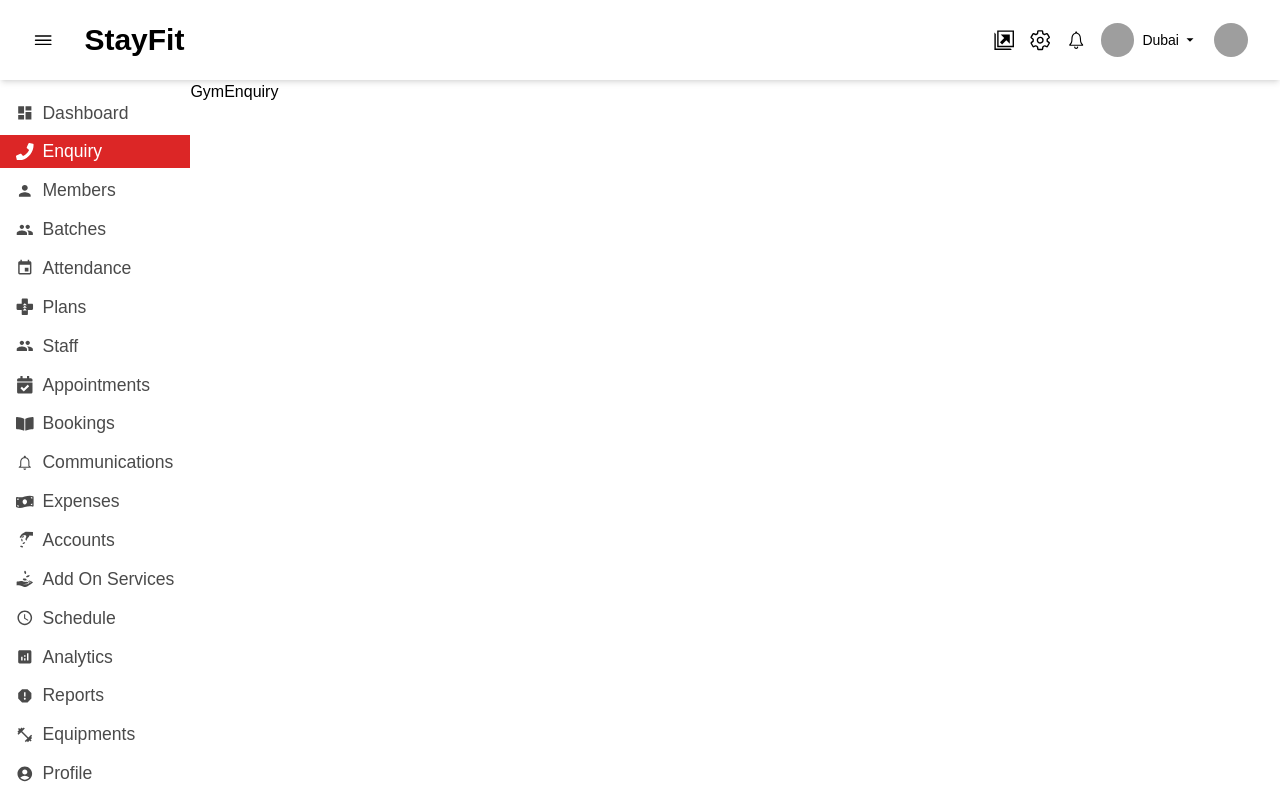
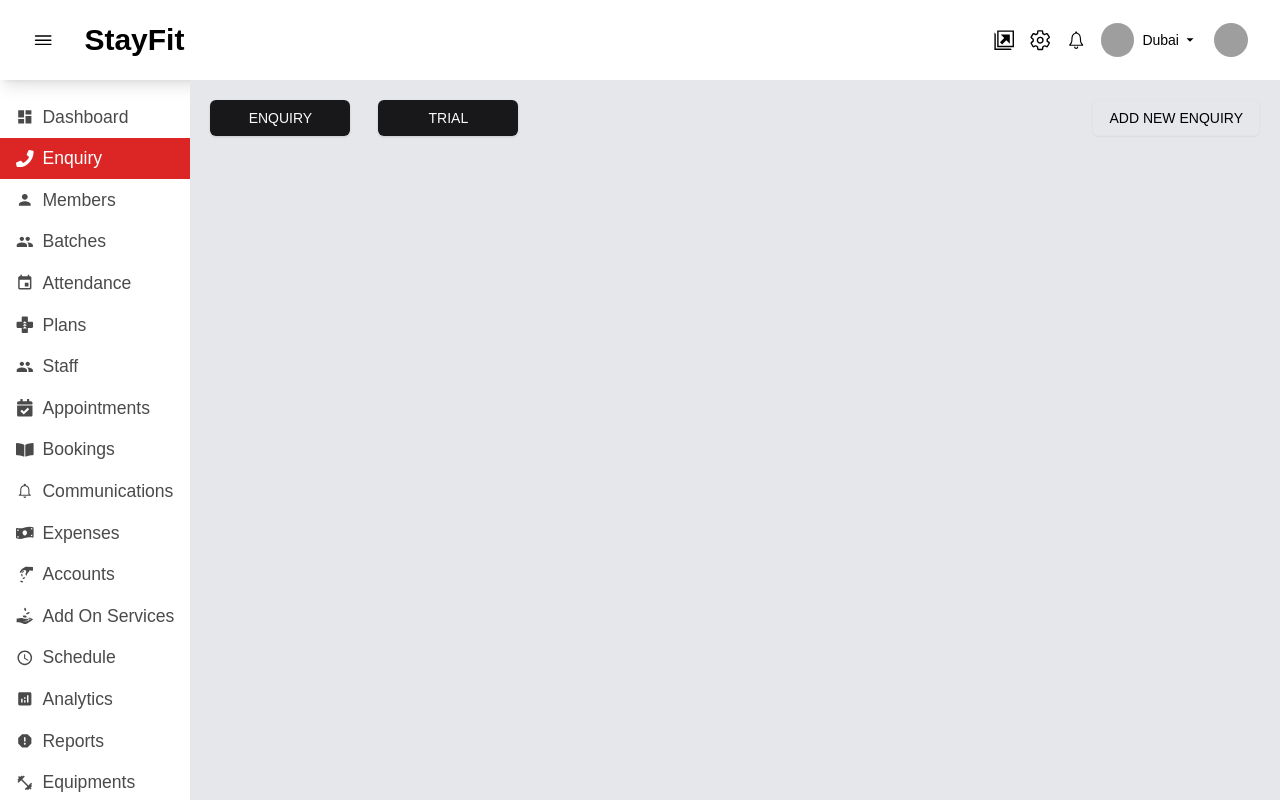
Before and after one commit to bobaderanjit007/stayfit, a Next.js app: page /gym/enquiry in a window 1280 px wide. Built offline with nearby package versions, Linux system fonts and the light colour scheme; grey boxes are pictures that could not be loaded.

Commit message:
feat: enquiry setup

```diff
--- a/app/(main)/gym/enquiry/page.tsx
+++ b/app/(main)/gym/enquiry/page.tsx
@@ -1,7 +1,16 @@
+import EnquiryTab from "@/components/gym/enquiry/EnquiryTab";
 import React from "react";
 
 const GymEnquiry = () => {
-  return <div>GymEnquiry</div>;
+  return (
+    <div>
+      {/* Tab  */}
+      <EnquiryTab />
+      {/* Filters  */}
+
+      {/* Table  */}
+    </div>
+  );
 };
 
 export default GymEnquiry;
--- a/app/(main)/gym/layout.tsx
+++ b/app/(main)/gym/layout.tsx
@@ -13,7 +13,7 @@
       <div className="flex h-[calc(100vh-5em)]">
         <GymSidebar />
 
-        <div className="flex-grow">{children}</div>
+        <div className="flex-grow bg-gray-200">{children}</div>
       </div>
     </div>
   );
--- a/app/globals.css
+++ b/app/globals.css
@@ -34,3 +34,68 @@
   border: 3px solid #f1f1f1;
   cursor: pointer;
 }
+
+@layer base {
+  :root {
+    --background: 0 0% 100%;
+    --foreground: 240 10% 3.9%;
+    --card: 0 0% 100%;
+    --card-foreground: 240 10% 3.9%;
+    --popover: 0 0% 100%;
+    --popover-foreground: 240 10% 3.9%;
+    --primary: 240 5.9% 10%;
+    --primary-foreground: 0 0% 98%;
+    --secondary: 240 4.8% 95.9%;
+    --secondary-foreground: 240 5.9% 10%;
+    --muted: 240 4.8% 95.9%;
+    --muted-foreground: 240 3.8% 46.1%;
+    --accent: 240 4.8% 95.9%;
+    --accent-foreground: 240 5.9% 10%;
+    --destructive: 0 84.2% 60.2%;
+    --destructive-foreground: 0 0% 98%;
+    --border: 240 5.9% 90%;
+    --input: 240 5.9% 90%;
+    --ring: 240 10% 3.9%;
+    --chart-1: 12 76% 61%;
+    --chart-2: 173 58% 39%;
+    --chart-3: 197 37% 24%;
+    --chart-4: 43 74% 66%;
+    --chart-5: 27 87% 67%;
+    --radius: 0.5rem;
+  }
+  .dark {
+    --background: 240 10% 3.9%;
+    --foreground: 0 0% 98%;
+    --card: 240 10% 3.9%;
+    --card-foreground: 0 0% 98%;
+    --popover: 240 10% 3.9%;
+    --popover-foreground: 0 0% 98%;
+    --primary: 0 0% 98%;
+    --primary-foreground: 240 5.9% 10%;
+    --secondary: 240 3.7% 15.9%;
+    --secondary-foreground: 0 0% 98%;
+    --muted: 240 3.7% 15.9%;
+    --muted-foreground: 240 5% 64.9%;
+    --accent: 240 3.7% 15.9%;
+    --accent-foreground: 0 0% 98%;
+    --destructive: 0 62.8% 30.6%;
+    --destructive-foreground: 0 0% 98%;
+    --border: 240 3.7% 15.9%;
+    --input: 240 3.7% 15.9%;
+    --ring: 240 4.9% 83.9%;
+    --chart-1: 220 70% 50%;
+    --chart-2: 160 60% 45%;
+    --chart-3: 30 80% 55%;
+    --chart-4: 280 65% 60%;
+    --chart-5: 340 75% 55%;
+  }
+}
+
+@layer base {
+  * {
+    @apply border-border;
+  }
+  body {
+    @apply bg-background text-foreground;
+  }
+}
--- a/components/gym/GymHeader.tsx
+++ b/components/gym/GymHeader.tsx
@@ -18,7 +18,7 @@
   const { isShowSidebar, setIsShowSidebar } = Store.mainStore();
 
   return (
-    <header className=" h-[5em] flex justify-between px-[2em] shadow-md ">
+    <header className=" h-[5em] flex justify-between px-[2em] shadow-lg ">
       {/* Menu btn, logo */}
       <div className="flex items-center space-x-[1em]">
         <span className="text-[1.4em] ">
--- a/components/gym/GymSidebar.tsx
+++ b/components/gym/GymSidebar.tsx
@@ -65,7 +65,7 @@
   const pathname = usePathname();
   const { isShowSidebar } = Store.mainStore();
   return (
-    <div className="space-y-[0.3em]  text-[1.1rem] bottom-0  overflow-auto h-full scrollbar-none pt-4 pb-10 scrollbar-hide">
+    <div className=" text-[1.1rem] bottom-0 overflow-auto h-full scrollbar-none pt-4 pb-10 scrollbar-hide">
       {menuItems.map((item, index) => (
         <Link
           href={item.itemLoc}
@@ -76,7 +76,7 @@
               : "text-[#4a4a4a]"
           } flex items-center  space-x-[0.5em] px-4`}
         >
-          <div className="py-2">{item.icon}</div>
+          <div className="py-3">{item.icon}</div>
           <div
             className={`${
               isShowSidebar ? "" : "hidden"
--- /dev/null
+++ b/components/gym/enquiry/EnquiryTab.tsx
@@ -0,0 +1,21 @@
+"use client";
+import { Button } from "@/components/ui/button";
+import React from "react";
+
+const EnquiryTab = () => {
+  return (
+    <div className="flex justify-between p-5">
+      <div className="space-x-[2em]">
+        <Button className="uppercase w-[10em]">Enquiry</Button>
+        <Button className="uppercase w-[10em]">Trial</Button>
+      </div>
+      <div>
+        <Button className="uppercase" variant="outline">
+          Add New Enquiry
+        </Button>
+      </div>
+    </div>
+  );
+};
+
+export default EnquiryTab;
```
Also changed, not shown: components.json.
